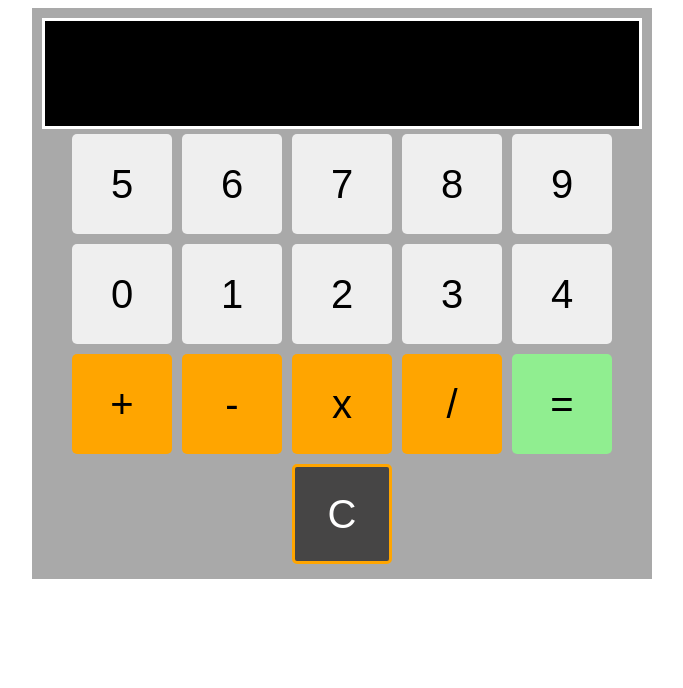
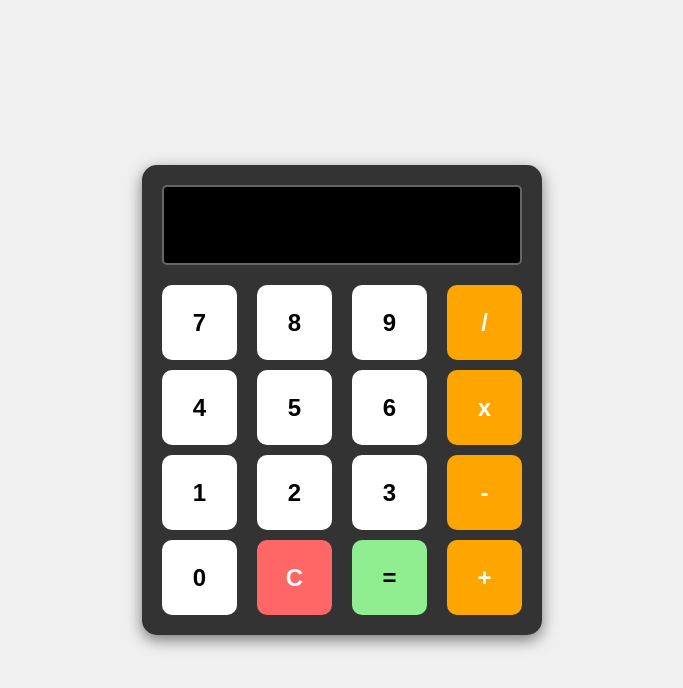
Before and after one commit to AveryMcLean04/TOP_calculator, a plain HTML site: page index.html in a window 1280 px wide. Shown: the whole page, without its empty margins (298-981 px from the left). Drawn offline with Linux system fonts and the light colour scheme.

Commit message:
Improved UI look with better styling.

```diff
--- a/index.html
+++ b/index.html
@@ -10,22 +10,25 @@
     <div class="calculator">
         <div class="result"></div>
         <div class="buttons">
-            <button class="digit">5</button>
-            <button class="digit">6</button>
             <button class="digit">7</button>
             <button class="digit">8</button>
             <button class="digit">9</button>
-            <button class="digit">0</button>
+            <button class="operator">/</button>
+
+            <button class="digit">4</button>
+            <button class="digit">5</button>
+            <button class="digit">6</button>
+            <button class="operator">x</button>
+
             <button class="digit">1</button>
             <button class="digit">2</button>
             <button class="digit">3</button>
-            <button class="digit">4</button>
+            <button class="operator">-</button>
+
+            <button class="digit">0</button>
+            <button class="clear">C</button>
+            <button class="equals">=</button>
             <button class="operator">+</button>
-            <button class="operator">-</button>
-            <button class="operator">x</button>
-            <button class="operator">/</button>
-            <button class="equals">=</button>
-            <button class="clear">C</button>
         </div>
     </div>
     <script src="script.js"></script>
--- a/styles.css
+++ b/styles.css
@@ -1,65 +1,89 @@
-.calculator {
+body {
+    /* Use min-height: 100vh to make the body take up the full screen height,
+       allowing align-items: center to actually center the calculator vertically. */
+    min-height: 100vh;
     display: flex;
     justify-content: center;
     align-items: center;
-    /* border: 2px solid red; */
-    width: 600px;
-    flex-wrap: wrap;
-    padding: 10px;
-    background-color: darkgray;
+    margin: 0;
+    font-family: sans-serif;
+    background-color: #f0f0f0; /* Softer background color */
 }
 
-body {
+.calculator {
     display: flex;
-    justify-content: center;
+    flex-direction: column; /* Stacks the screen on top of the buttons */
     align-items: center;
-}
-
-button {
-    width: 100px;
-    height: 100px;
-    font-size: 40px;
-    margin: 5px;
-    border: none;
-    border-radius: 5%;
+    width: 360px; /* Constrained width forces the buttons to wrap into 4 columns */
+    padding: 20px;
+    background-color: #333; /* Dark body color for the calculator */
+    border-radius: 15px; /* Rounded corners for modern look */
+    box-shadow: 0px 5px 15px rgba(0,0,0,0.5); /* Drop shadow gives it depth */
 }
 
 .result {
-    display: flex;
-    justify-content: right;
-    align-items: center;
-    /* border: 2px solid blue; */
-    height : 85px;
-    width: 600px;
-    padding: 10px;
+    /* Screen styling */
+    box-sizing: border-box; /* Ensures padding doesn't add to the width */
+    width: 100%;
+    height: 80px;
     background-color: black;
     color: white;
-    font-size: 46px;
-    font-weight: bold;
-    border: 3px solid white;
+    font-size: 40px;
+    display: flex;
+    align-items: center;
+    justify-content: flex-end; /* Align numbers to the right */
+    padding: 0 20px;
+    margin-bottom: 20px;
+    border: 2px solid #666;
+    border-radius: 5px;
+    overflow: hidden; /* Hides numbers if they get too long */
 }
 
 .buttons {
     display: flex;
-    /* border: 2px solid green; */
-    align-items: center;
-    flex-wrap: wrap;
-    justify-content: center;
+    flex-wrap: wrap; /* Allows buttons to drop to the next line */
+    justify-content: space-between;
+    gap: 10px; /* 'gap' is a modern flex property that replaces margins between items */
+}
+
+button {
+    /* Button Base Styles */
+    width: 75px;
+    height: 75px;
+    font-size: 24px;
     font-weight: bold;
     border: none;
+    border-radius: 10px;
+    cursor: pointer;
+    transition: filter 0.1s; /* Smooth transition for hover effects */
+}
 
+/* Interactive States */
+button:hover {
+    filter: brightness(110%); /* Makes the button slightly brighter on hover */
+}
+
+button:active {
+    transform: scale(0.95); /* Slight "press" effect when clicking */
+}
+
+/* Specific Button Colors */
+.digit {
+    background-color: white;
+    color: black;
 }
 
 .operator {
     background-color: orange;
+    color: white;
 }
 
 .equals {
     background-color: lightgreen;
+    color: black;
 }
 
 .clear {
-    background-color: rgb(70, 69, 69);
+    background-color: #ff6666; /* Red for clear/delete is standard */
     color: white;
-    border: 3px solid orange;
 }
```
